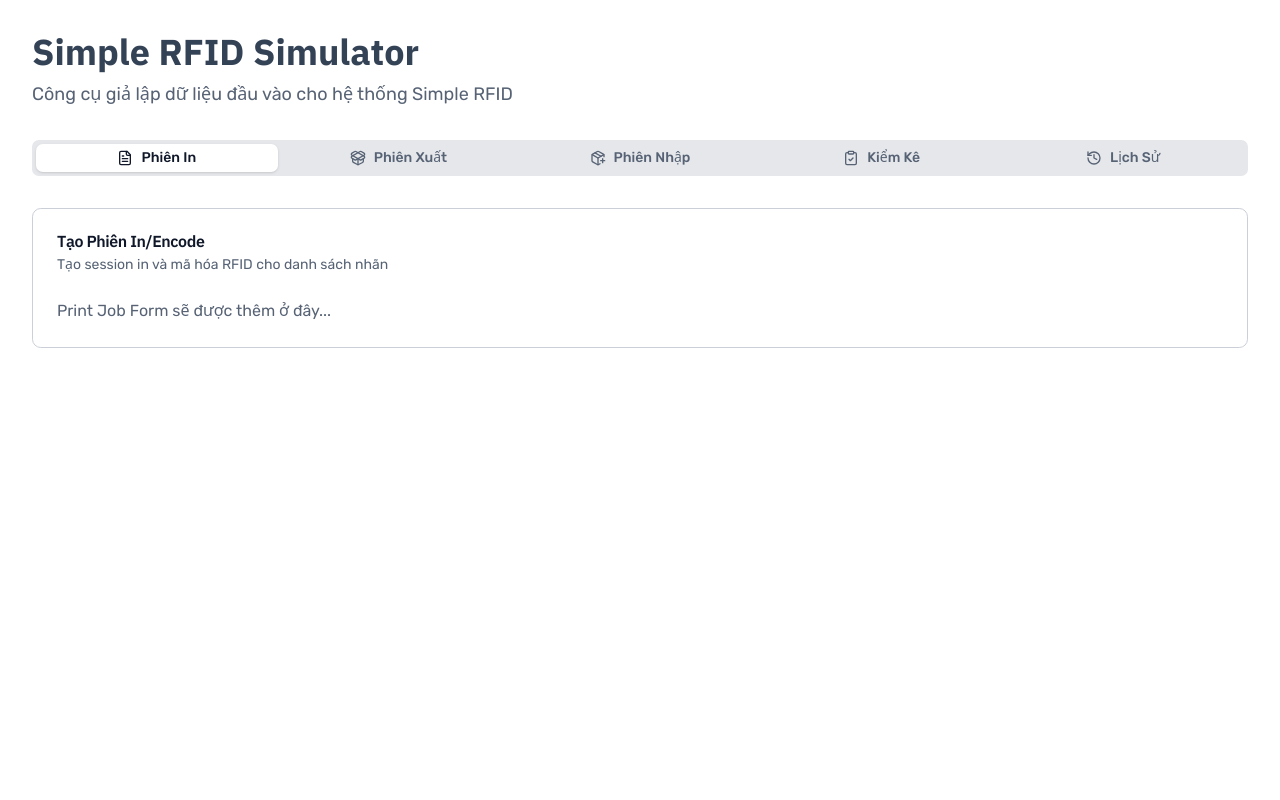
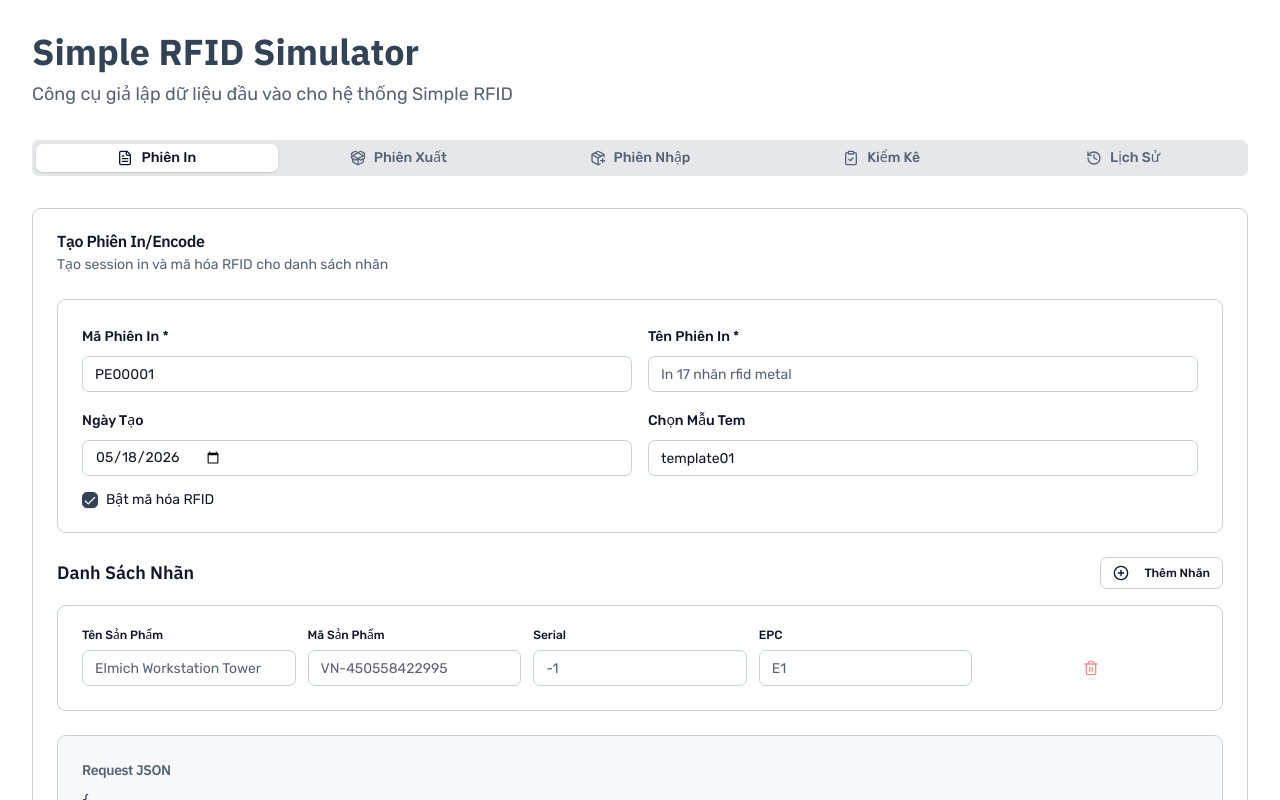
Before and after one commit to ruangongming/RFID-data-Sample, a Next.js app: page / in a window 1280 px wide. Shown: the top 800 px of the page. Built offline with nearby package versions, Linux system fonts and the light colour scheme.

Commit message:
feat(ui): add dynamic label controls to print job form

```diff
--- /dev/null
+++ b/src/components/forms/PrintJobForm.tsx
@@ -0,0 +1,244 @@
+import { useState } from "react";
+import { Button } from "@/components/ui/button";
+import { Input } from "@/components/ui/input";
+import { Label } from "@/components/ui/label";
+import { Checkbox } from "@/components/ui/checkbox";
+import { Card, CardContent } from "@/components/ui/card";
+import { PlusCircle, Trash2, Send } from "lucide-react";
+import { JSONPreview } from "@/components/JSONPreview";
+import { StatusBadge } from "@/components/StatusBadge";
+import type { PrintJobRequest, PrintJobLabel, PrintJobResponse } from "@/types/api";
+
+export function PrintJobForm() {
+  const [formData, setFormData] = useState<PrintJobRequest>({
+    session_print: "PE00001",
+    session_name: "",
+    date_created: new Date().toISOString().split("T")[0],
+    select_temp: "template01",
+    rfid_enable: true,
+    labels: [
+      { name: "", prod_code: "", serial: "", epc: "" }
+    ]
+  });
+
+  const [response, setResponse] = useState<PrintJobResponse | null>(null);
+  const [isSubmitting, setIsSubmitting] = useState(false);
+
+  const addLabel = () => {
+    setFormData({
+      ...formData,
+      labels: [...formData.labels, { name: "", prod_code: "", serial: "", epc: "" }]
+    });
+  };
+
+  const removeLabel = (index: number) => {
+    if (formData.labels.length > 1) {
+      setFormData({
+        ...formData,
+        labels: formData.labels.filter((_, i) => i !== index)
+      });
+    }
+  };
+
+  const updateLabel = (index: number, field: keyof PrintJobLabel, value: string) => {
+    const newLabels = [...formData.labels];
+    newLabels[index] = { ...newLabels[index], [field]: value };
+    setFormData({ ...formData, labels: newLabels });
+  };
+
+  const handleSubmit = async (e: React.FormEvent) => {
+    e.preventDefault();
+    setIsSubmitting(true);
+    setResponse(null);
+
+    try {
+      const res = await fetch("/api/integration/create_print_job", {
+        method: "POST",
+        headers: { "Content-Type": "application/json" },
+        body: JSON.stringify(formData)
+      });
+
+      const data = await res.json();
+      setResponse(data);
+    } catch (error) {
+      setResponse({
+        respcode: "-1",
+        errmsg: error instanceof Error ? error.message : "Lỗi kết nối",
+        print_job_id: ""
+      });
+    } finally {
+      setIsSubmitting(false);
+    }
+  };
+
+  return (
+    <form onSubmit={handleSubmit} className="space-y-6">
+      {/* Session Info */}
+      <Card>
+        <CardContent className="pt-6 space-y-4">
+          <div className="grid grid-cols-1 md:grid-cols-2 gap-4">
+            <div className="space-y-2">
+              <Label htmlFor="session_print">Mã Phiên In *</Label>
+              <Input
+                id="session_print"
+                value={formData.session_print}
+                onChange={(e) => setFormData({ ...formData, session_print: e.target.value })}
+                placeholder="PE00001"
+                required
+              />
+            </div>
+
+            <div className="space-y-2">
+              <Label htmlFor="session_name">Tên Phiên In *</Label>
+              <Input
+                id="session_name"
+                value={formData.session_name}
+                onChange={(e) => setFormData({ ...formData, session_name: e.target.value })}
+                placeholder="In 17 nhãn rfid metal"
+                required
+              />
+            </div>
+
+            <div className="space-y-2">
+              <Label htmlFor="date_created">Ngày Tạo</Label>
+              <Input
+                id="date_created"
+                type="date"
+                value={formData.date_created}
+                onChange={(e) => setFormData({ ...formData, date_created: e.target.value })}
+              />
+            </div>
+
+            <div className="space-y-2">
+              <Label htmlFor="select_temp">Chọn Mẫu Tem</Label>
+              <Input
+                id="select_temp"
+                value={formData.select_temp}
+                onChange={(e) => setFormData({ ...formData, select_temp: e.target.value })}
+                placeholder="template01"
+              />
+            </div>
+          </div>
+
+          <div className="flex items-center space-x-2">
+            <Checkbox
+              id="rfid_enable"
+              checked={formData.rfid_enable}
+              onCheckedChange={(checked) =>
+                setFormData({ ...formData, rfid_enable: checked === true })
+              }
+            />
+            <Label htmlFor="rfid_enable" className="font-normal cursor-pointer">
+              Bật mã hóa RFID
+            </Label>
+          </div>
+        </CardContent>
+      </Card>
+
+      {/* Labels List */}
+      <div>
+        <div className="flex items-center justify-between mb-4">
+          <h3 className="text-lg font-heading font-semibold">Danh Sách Nhãn</h3>
+          <Button type="button" onClick={addLabel} variant="outline" size="sm">
+            <PlusCircle className="h-4 w-4 mr-2" />
+            Thêm Nhãn
+          </Button>
+        </div>
+
+        <div className="space-y-3">
+          {formData.labels.map((label, index) => (
+            <Card key={index}>
+              <CardContent className="pt-4">
+                <div className="grid grid-cols-1 md:grid-cols-2 lg:grid-cols-5 gap-3">
+                  <div className="space-y-1">
+                    <Label className="text-xs">Tên Sản Phẩm</Label>
+                    <Input
+                      value={label.name}
+                      onChange={(e) => updateLabel(index, "name", e.target.value)}
+                      placeholder="Elmich Workstation Tower"
+                      className="h-9"
+                    />
+                  </div>
+
+                  <div className="space-y-1">
+                    <Label className="text-xs">Mã Sản Phẩm</Label>
+                    <Input
+                      value={label.prod_code}
+                      onChange={(e) => updateLabel(index, "prod_code", e.target.value)}
+                      placeholder="VN-450558422995"
+                      className="h-9"
+                    />
+                  </div>
+
+                  <div className="space-y-1">
+                    <Label className="text-xs">Serial</Label>
+                    <Input
+                      value={label.serial}
+                      onChange={(e) => updateLabel(index, "serial", e.target.value)}
+                      placeholder="-1"
+                      className="h-9"
+                    />
+                  </div>
+
+                  <div className="space-y-1">
+                    <Label className="text-xs">EPC</Label>
+                    <Input
+                      value={label.epc}
+                      onChange={(e) => updateLabel(index, "epc", e.target.value)}
+                      placeholder="E1"
+                      className="h-9"
+                    />
+                  </div>
+
+                  <div className="flex items-end">
+                    <Button
+                      type="button"
+                      onClick={() => removeLabel(index)}
+                      variant="ghost"
+                      size="sm"
+                      className="h-9 w-full text-destructive hover:text-destructive hover:bg-destructive/10"
+                      disabled={formData.labels.length === 1}
+                    >
+                      <Trash2 className="h-4 w-4" />
+                    </Button>
+                  </div>
+                </div>
+              </CardContent>
+            </Card>
+          ))}
+        </div>
+      </div>
+
+      {/* JSON Preview */}
+      <JSONPreview title="Request JSON" data={formData} />
+
+      {/* Submit Button */}
+      <Button type="submit" size="lg" className="w-full" disabled={isSubmitting}>
+        <Send className="h-4 w-4 mr-2" />
+        {isSubmitting ? "Đang gửi..." : "Tạo Phiên In"}
+      </Button>
+
+      {/* Response */}
+      {response && (
+        <Card className={response.respcode === "0" ? "border-success" : "border-destructive"}>
+          <CardContent className="pt-6 space-y-3">
+            <div className="flex items-center justify-between">
+              <h4 className="font-heading font-semibold">Kết Quả API</h4>
+              <StatusBadge status={response.respcode === "0" ? "success" : "error"}>
+                {response.respcode === "0" ? "Thành công" : "Lỗi"}
+              </StatusBadge>
+            </div>
+            <pre className="font-mono text-xs bg-muted/30 p-4 rounded-md overflow-auto">
+              {JSON.stringify(response, null, 2)}
+            </pre>
+            {response.respcode === "0" && response.print_job_id && (
+              <p className="text-sm text-muted-foreground">
+                Print Job ID: <span className="font-mono font-semibold">{response.print_job_id}</span>
+              </p>
+            )}
+          </CardContent>
+        </Card>
+      )}
+    </form>
+  );
+}
--- a/src/pages/index.tsx
+++ b/src/pages/index.tsx
@@ -3,6 +3,7 @@ import { SEO } from "@/components/SEO";
 import { Tabs, TabsContent, TabsList, TabsTrigger } from "@/components/ui/tabs";
 import { Card, CardContent, CardDescription, CardHeader, CardTitle } from "@/components/ui/card";
 import { FileText, PackageOpen, PackagePlus, ClipboardCheck, History } from "lucide-react";
+import { PrintJobForm } from "@/components/forms/PrintJobForm";
 
 export default function Home() {
   const [activeTab, setActiveTab] = useState("print");
@@ -59,7 +60,7 @@ export default function Home() {
                   </CardDescription>
                 </CardHeader>
                 <CardContent>
-                  <p className="text-muted-foreground">Print Job Form sẽ được thêm ở đây...</p>
+                  <PrintJobForm />
                 </CardContent>
               </Card>
             </TabsContent>
```
Also changed, not shown: .softgen/tasks/task-2.md.
